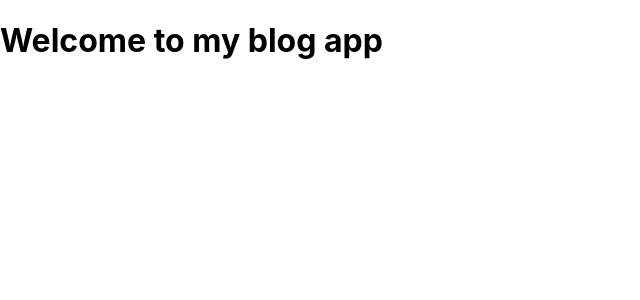
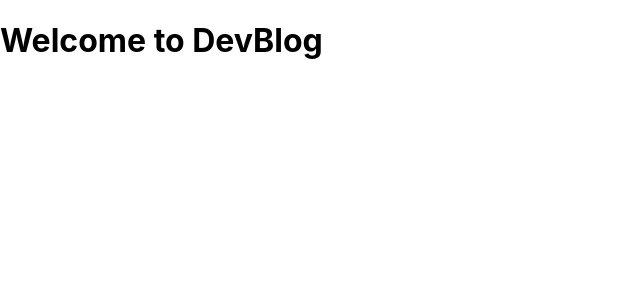
Before and after one commit to Nlopez4/blog-app, a React (Create React App) app: page / in a window 1280 px wide. Shown: the top 300 px of the page, without its empty margins (0-640 px from the left). Built offline with nearby package versions, Linux system fonts and the light colour scheme.

Commit message:
blogpage and navbar files set up

```diff
--- a/src/App.js
+++ b/src/App.js
@@ -2,7 +2,7 @@ import React from 'react';
 
 function Welcome() {
   return (
-    <h1>Welcome to my blog app</h1>
+    <h1>Welcome to DevBlog </h1>
   );
 }
 
--- a/src/index.js
+++ b/src/index.js
@@ -1,12 +1,12 @@
 import React from 'react';
 import ReactDOM from 'react-dom';
 import './index.css';
-import App from './App';
+import Welcome from './App';
 import reportWebVitals from './reportWebVitals';
 
 ReactDOM.render(
   <React.StrictMode>
-    <App />
+    <Welcome />
   </React.StrictMode>,
   document.getElementById('root')
 );
```
Also changed, not shown: src/components/BlogPage/index.js (added), src/components/BlogPage/styles.css (added), src/components/NavBar/index.js (added), src/components/NavBar/styles.css (added).
